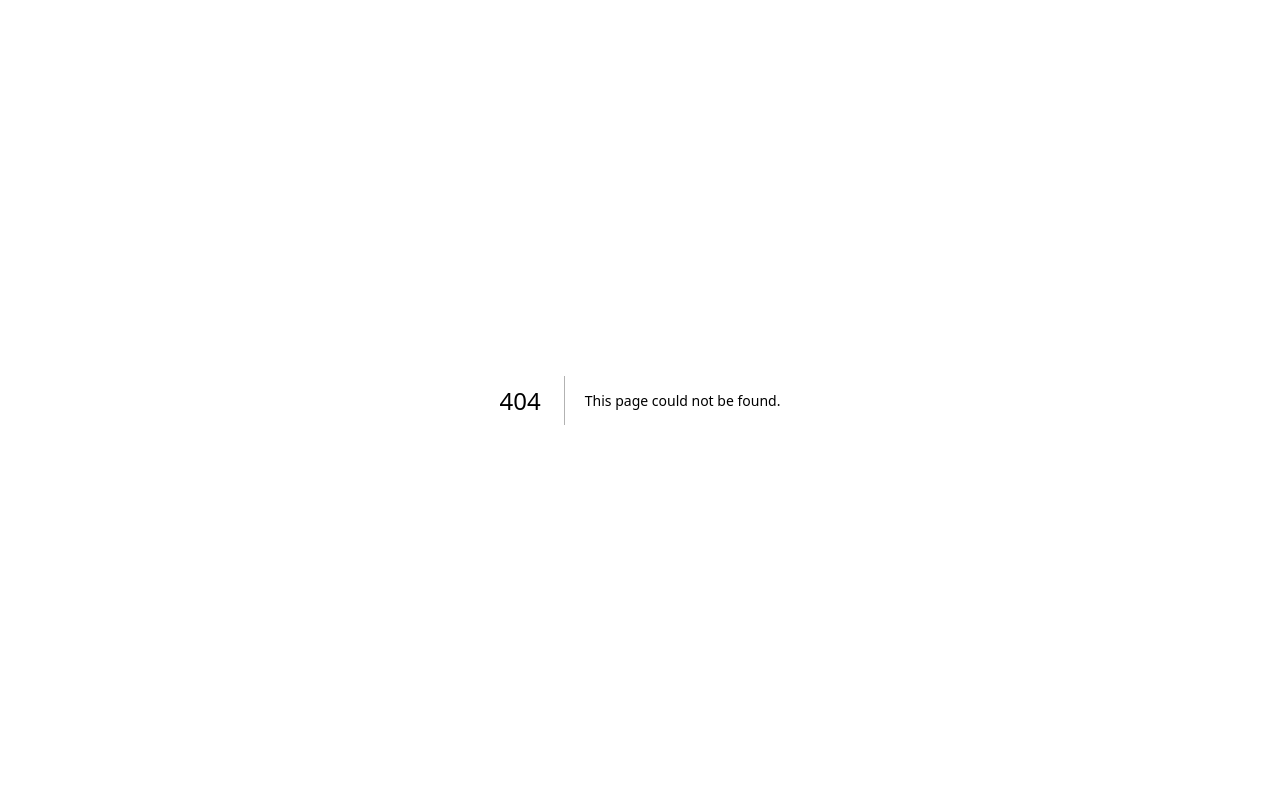
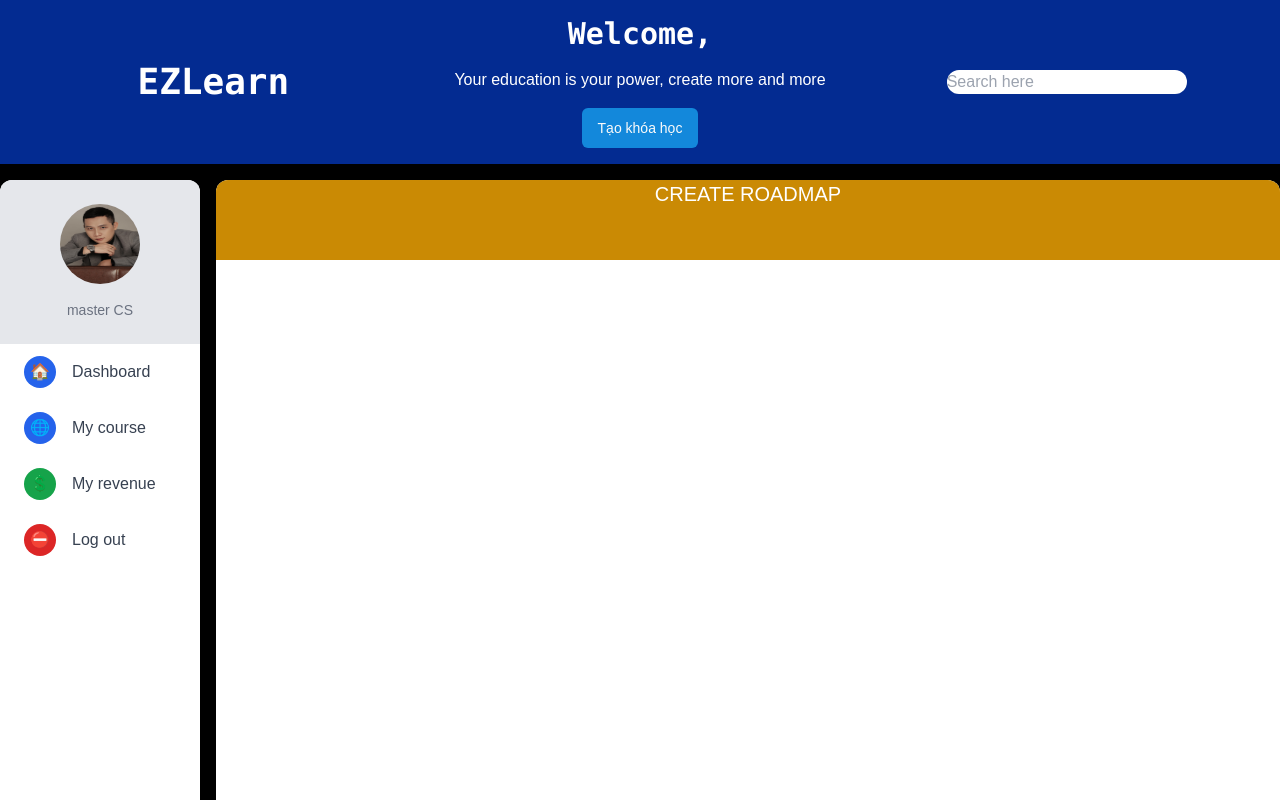
Before and after one commit to Tran-Trung-Nhut/Database_Elearning, a Next.js app in the folder frontend/elearning/: page /teacher/roadmap in a window 1280 px wide. Before the commit this address had no page. Shown: the top 800 px of the page. Built offline with nearby package versions, Linux system fonts and the light colour scheme.

Commit message:
add roadmap page

```diff
--- /dev/null
+++ b/frontend/elearning/app/teacher/roadmap/page.tsx
@@ -0,0 +1,28 @@
+'use client';
+import { useEffect } from "react";
+import Header from "../teacher_components/header";
+import Sidebar from "../teacher_components/sidebar";
+import { useRecoilState } from "recoil";
+import { userLoginState } from "@/state";
+
+const RoadMapPage = () => {
+    const [userLogin, setUserLogin] = useRecoilState(userLoginState)
+
+    useEffect(() => {
+        const userFromSessionRaw = sessionStorage.getItem('userLogin')
+        if(!userFromSessionRaw) return
+        setUserLogin(JSON.parse(userFromSessionRaw))
+    }, [])
+  return (
+    <div className="bg-black">
+      <div className="grid grid-cols-12 grid-rows-12 min-h-screen gap-4">
+        {Header(userLogin.lastName + ' ' + userLogin.firstName)}
+        {Sidebar(userLogin.firstName, userLogin.lastName)}
+        <div className="bg-white col-span-10 row-span-10 mb-4 rounded-xl">
+            <h1 className="bg-yellow-600 h-20 rounded-t-xl text-center text-xl text-white">CREATE ROADMAP</h1>
+        </div>
+      </div>
+    </div>
+  );
+}
+export default RoadMapPage;
```
